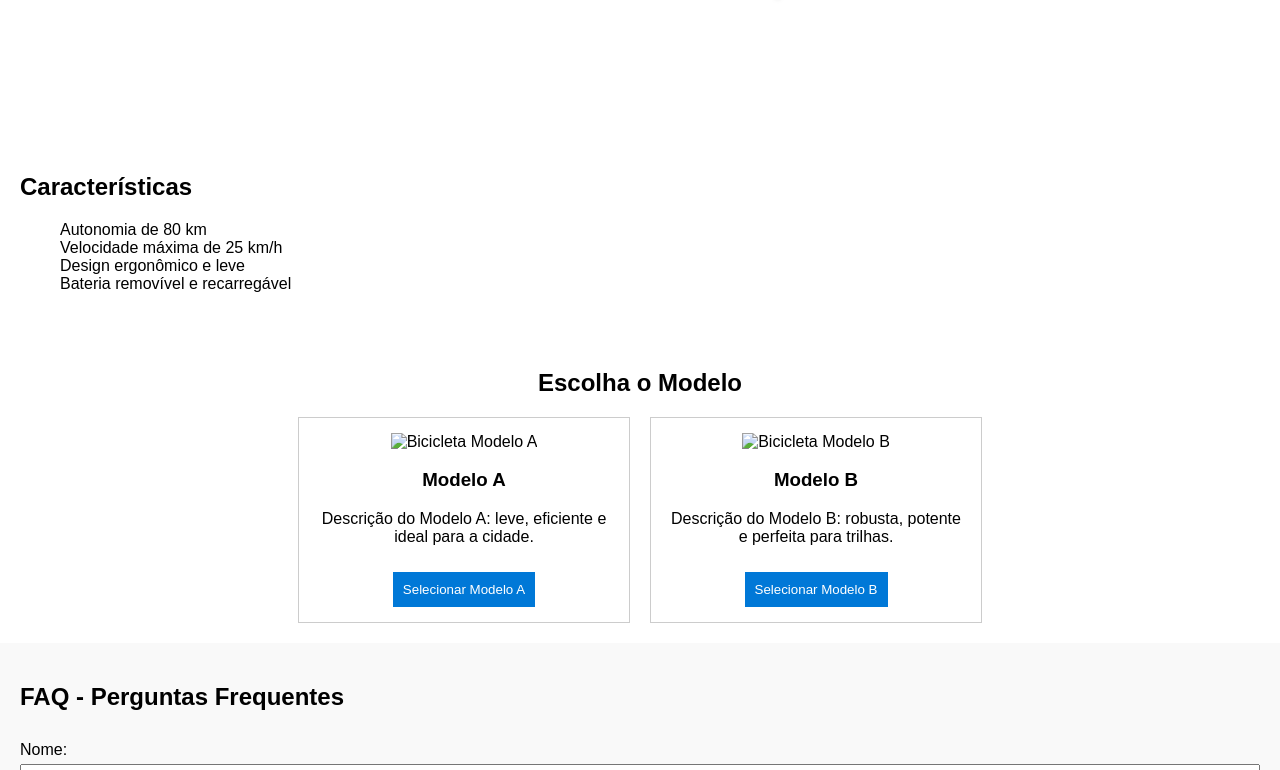
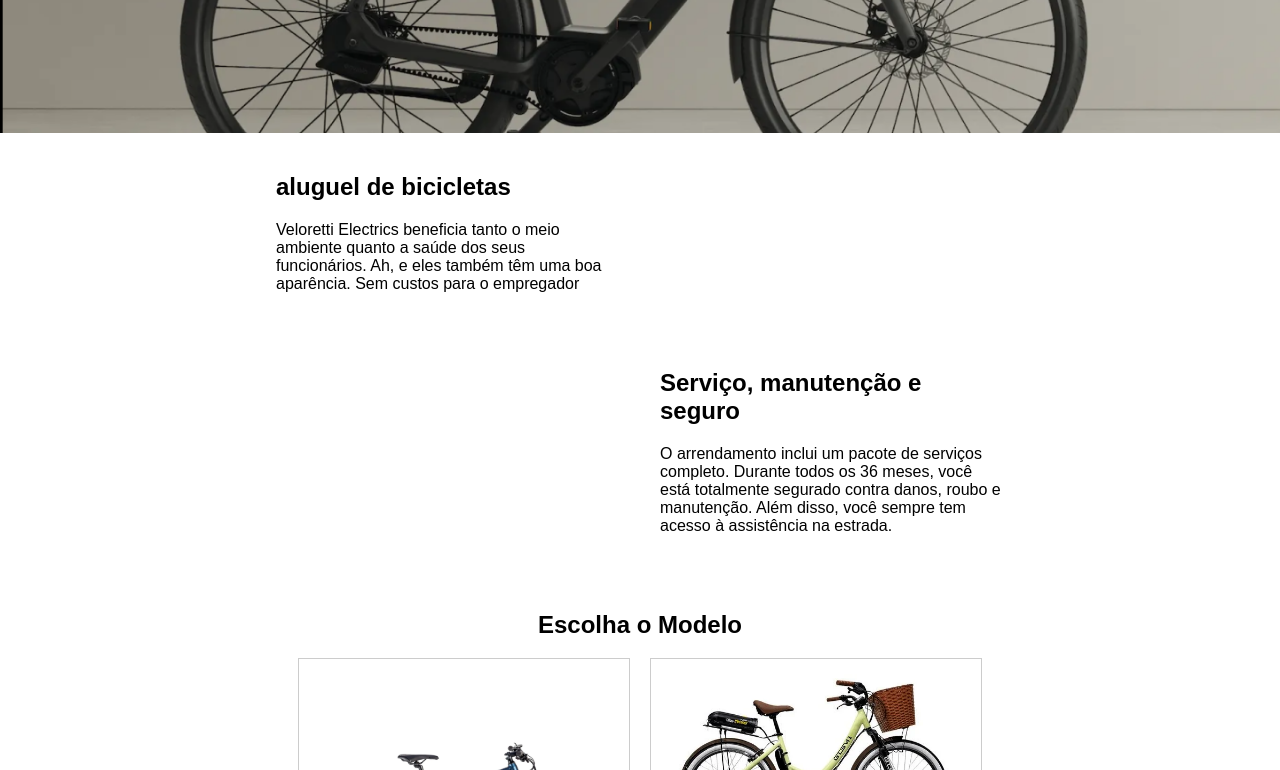
Before and after one commit to andreN4vs/Engenharia-de-Software-II, a website: page marketing/public/index.html in a window 1280 px wide. Shown: the part 207-977 px from the top of the page. Drawn offline with Linux system fonts and the light colour scheme.

Commit message:
estrutura HTML

```diff
--- a/marketing/public/index.html
+++ b/marketing/public/index.html
@@ -14,26 +14,38 @@
       </header>
 
   <section class="features">
-    <h2>Características</h2>
-    <ul>
-      <li>Autonomia de 80 km</li>
-      <li>Velocidade máxima de 25 km/h</li>
-      <li>Design ergonômico e leve</li>
-      <li>Bateria removível e recarregável</li>
-    </ul>
+    <h2>aluguel de bicicletas
+    </h2>
+    <p>Veloretti Electrics beneficia tanto o meio ambiente quanto a saúde
+        dos seus funcionários. Ah, e eles também têm uma boa aparência. Sem custos para o
+        empregador
+    </p>
+  </section>
+
+  <section class="features2">
+    <h2>Serviço,
+        manutenção e
+        seguro
+    </h2>
+    <p>O arrendamento inclui um pacote de serviços completo.
+        Durante todos os 36 meses, você está
+        totalmente segurado contra danos, roubo e
+        manutenção. Além disso, você sempre tem
+        acesso à assistência na estrada.
+    </p>
   </section>
 
   <section class="models">
     <h2>Escolha o Modelo</h2>
     <div class="model-container">
       <div class="model">
-        <img src="bike1.jpg" alt="Bicicleta Modelo A" class="bike-image">
+        <img src="./img/bike1.webp" alt="Bicicleta Modelo A" class="bike-image">
         <h3>Modelo A</h3>
         <p>Descrição do Modelo A: leve, eficiente e ideal para a cidade.</p>
         <button onclick="selectBike('Modelo A')">Selecionar Modelo A</button>
       </div>
       <div class="model">
-        <img src="bike2.jpg" alt="Bicicleta Modelo B" class="bike-image">
+        <img src="./img/bike2.webp" alt="Bicicleta Modelo B" class="bike-image">
         <h3>Modelo B</h3>
         <p>Descrição do Modelo B: robusta, potente e perfeita para trilhas.</p>
         <button onclick="selectBike('Modelo B')">Selecionar Modelo B</button>
--- a/marketing/public/style.css
+++ b/marketing/public/style.css
@@ -13,6 +13,14 @@ body {
 
   .features {
     padding: 20px;
+    margin-left: 20%;
+    margin-right: 50%;
+  }
+
+  .features2 {
+    padding: 20px;
+    margin-left: 50%;
+    margin-right: 20%;
   }
 
   .features ul {
@@ -92,7 +100,7 @@ body {
 
   .hero {
     position: relative;
-    background: url('header-image.jpg') no-repeat center center/cover; /* Imagem de fundo */
+    background: url('./img/image.png') no-repeat center center/cover; /* Imagem de fundo */
     height: 300px;
     display: flex;
     flex-direction: column;
```
Also changed, not shown: marketing/public/img/bike1.webp (added), marketing/public/img/bike2.webp (added), marketing/public/img/image.png (added).
